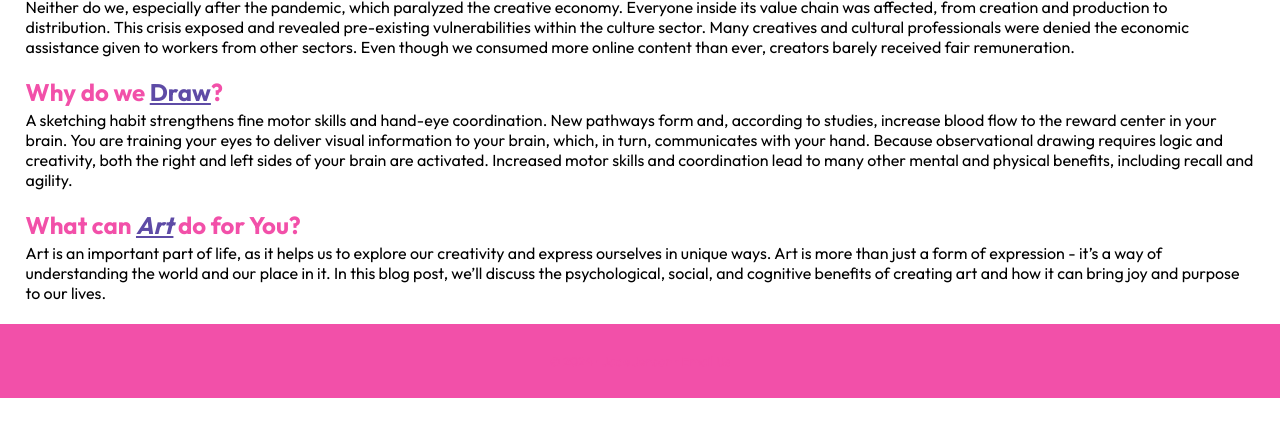
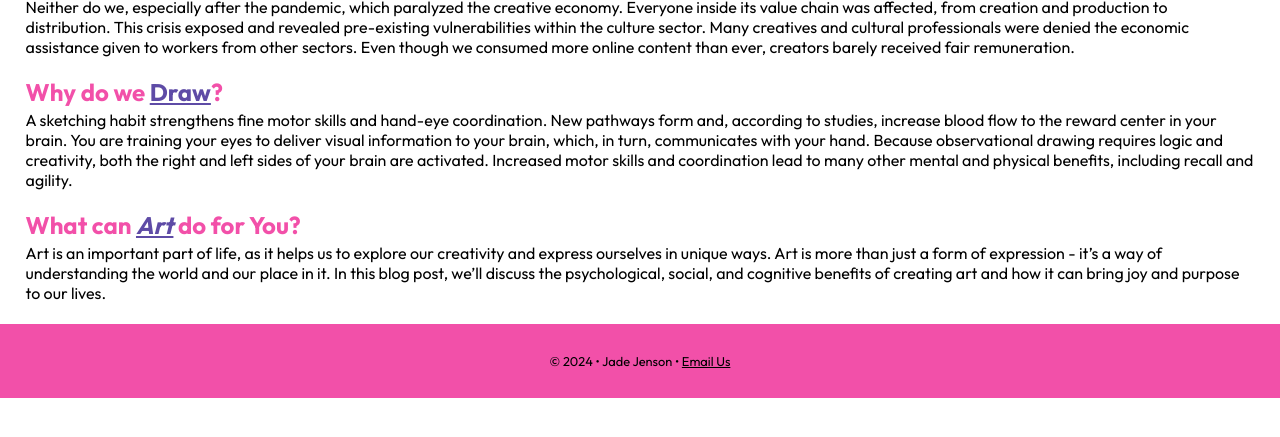
Before and after one commit to jmhy05/dwdd1600, a plain HTML site: page 04intro-css/index.html in a window 1280 px wide. Shown: the part 247-684 px from the top of the page. Drawn offline with Linux system fonts and the light colour scheme.

Commit message:
Update artweb.css

```diff
--- a/04intro-css/artweb.css
+++ b/04intro-css/artweb.css
@@ -120,11 +120,11 @@ main a:hover {
 footer {
     background-color: #f250a9;
     text-align: center;
-    color: #f250a9;
+    color: black;
     padding: 1rem 0;
     font-size: .8rem;
 
 }
 footer a {
-    color: #f250a9;
+    color: black;
 }
```
